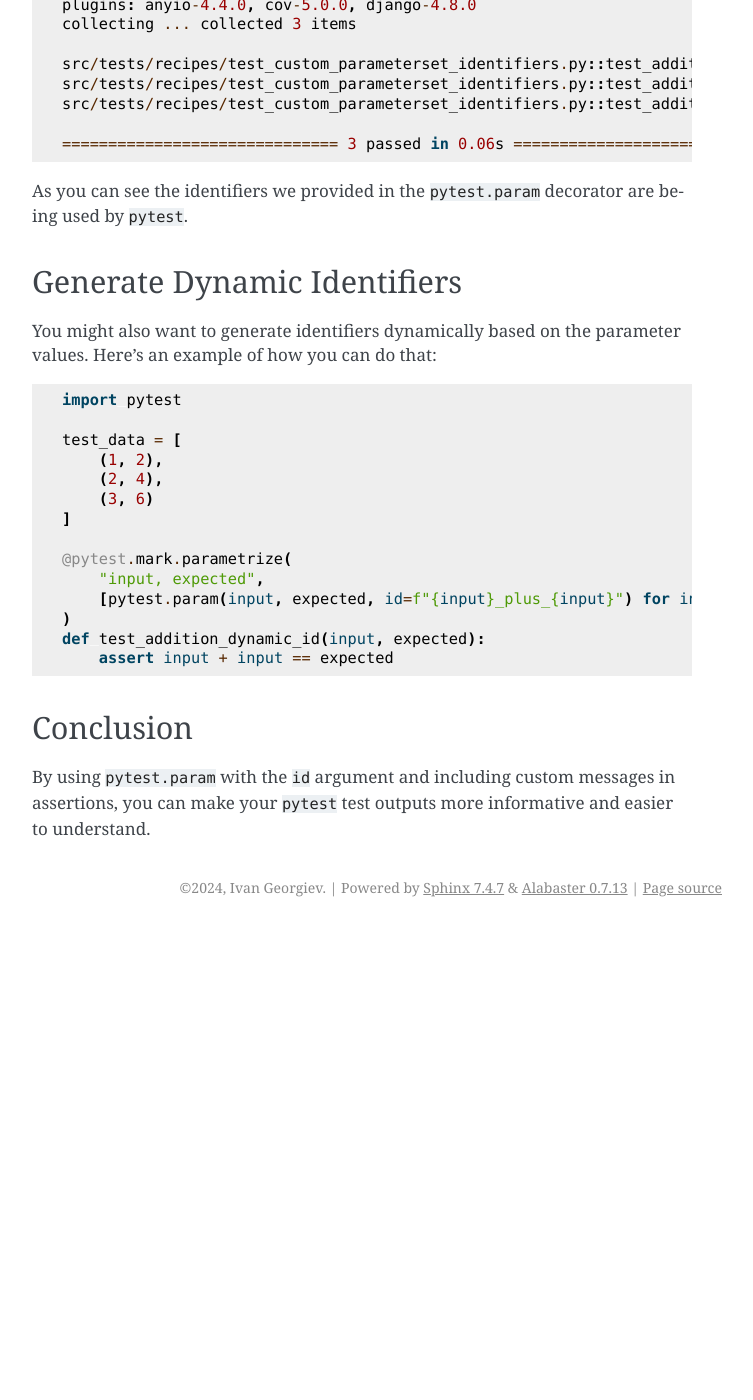
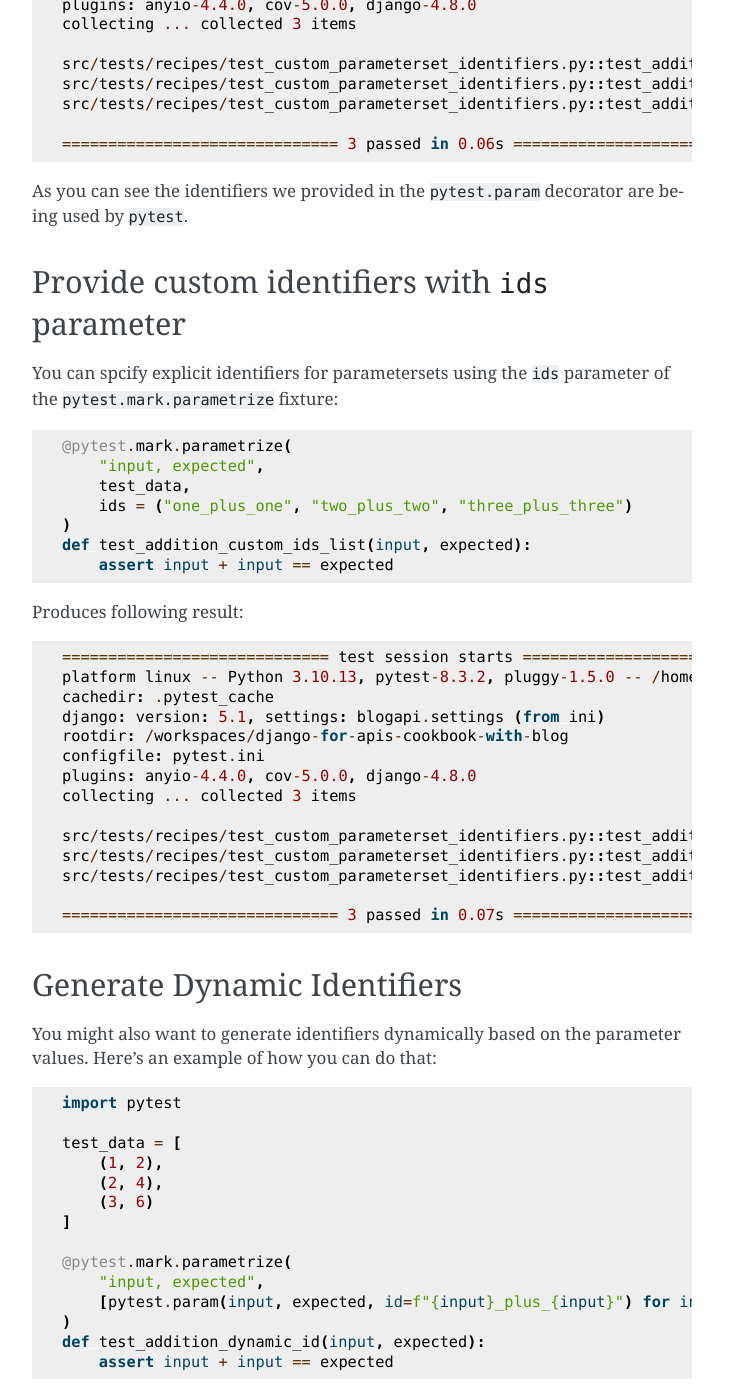
Before and after one commit to vancun/django-for-apis-cookbook-with-blog, a Sphinx documentation site: the page built from docs/book/pytest-specify-id-or-name-for-test-parameterset.md, in a window 1280 px wide and 1400 px high, scrolled down 1800 px. Shown: the whole window, without its empty margins (388-1141 px from the left). Built offline with Sphinx 7.4.7, drawn with Linux system fonts in a browser that asks for light colours; before the commit the page ends 2727 px from its top, so only the background shows below that; some of the changed text lies outside the part shown.

Commit message:
custom pytest parameter ids with params list

````diff
--- a/docs/book/pytest-specify-id-or-name-for-test-parameterset.md
+++ b/docs/book/pytest-specify-id-or-name-for-test-parameterset.md
@@ -88,6 +88,40 @@ src/tests/recipes/test_custom_parameterset_identifiers.py::test_addition_custom_
 As you can see the identifiers we provided in the `pytest.param` decorator are being used by `pytest`.
 
 
+## Provide custom identifiers with `ids` parameter
+
+You can spcify explicit identifiers for parametersets using the `ids` parameter of the `pytest.mark.parametrize` fixture:
+
+```python
+@pytest.mark.parametrize(
+    "input, expected",
+    test_data,
+    ids = ("one_plus_one", "two_plus_two", "three_plus_three")
+)
+def test_addition_custom_ids_list(input, expected):
+    assert input + input == expected
+```
+
+Produces following result:
+
+```
+============================= test session starts ==============================
+platform linux -- Python 3.10.13, pytest-8.3.2, pluggy-1.5.0 -- /home/codespace/.python/current/bin/python3
+cachedir: .pytest_cache
+django: version: 5.1, settings: blogapi.settings (from ini)
+rootdir: /workspaces/django-for-apis-cookbook-with-blog
+configfile: pytest.ini
+plugins: anyio-4.4.0, cov-5.0.0, django-4.8.0
+collecting ... collected 3 items
+
+src/tests/recipes/test_custom_parameterset_identifiers.py::test_addition_custom_ids_list[one_plus_one] PASSED [ 33%]
+src/tests/recipes/test_custom_parameterset_identifiers.py::test_addition_custom_ids_list[two_plus_two] PASSED [ 66%]
+src/tests/recipes/test_custom_parameterset_identifiers.py::test_addition_custom_ids_list[three_plus_three] PASSED [100%]
+
+============================== 3 passed in 0.07s ===============================
+```
+
+
 ## Generate Dynamic Identifiers
 
 You might also want to generate identifiers dynamically based on the parameter values. Here’s an example of how you can do that:
@@ -109,6 +143,25 @@ def test_addition_dynamic_id(input, expected):
     assert input + input == expected
 ```
 
+
+## Assign Custom Idenfiers for Parameterized `pytest` Fixutres
+
+For parametrized fixtures, you could use the `ids` parameter of the fixture decorator and access the current parameter value by inspecting `request.param`:
+
+```python
+@pytest.fixture(params=["done", "in prog", "todo"], ids=["State: Done", "State: In Progress", "State: To Do"])
+def start_state(request):
+    return request.param
+
+def test_finish(cards_db, start_state):
+    c = Card('write a book', state=start_sate)
+    index = cards_db.add_card(c)
+    cards_db.finish(index)
+    card = cards_db.get_card(index)
+    assert card.state == "done"
+```
+
+
 ## Conclusion
 
 By using `pytest.param` with the `id` argument and including custom messages in assertions, you can make your `pytest` test outputs more informative and easier to understand.
````
Also changed, not shown: 1 other file.
